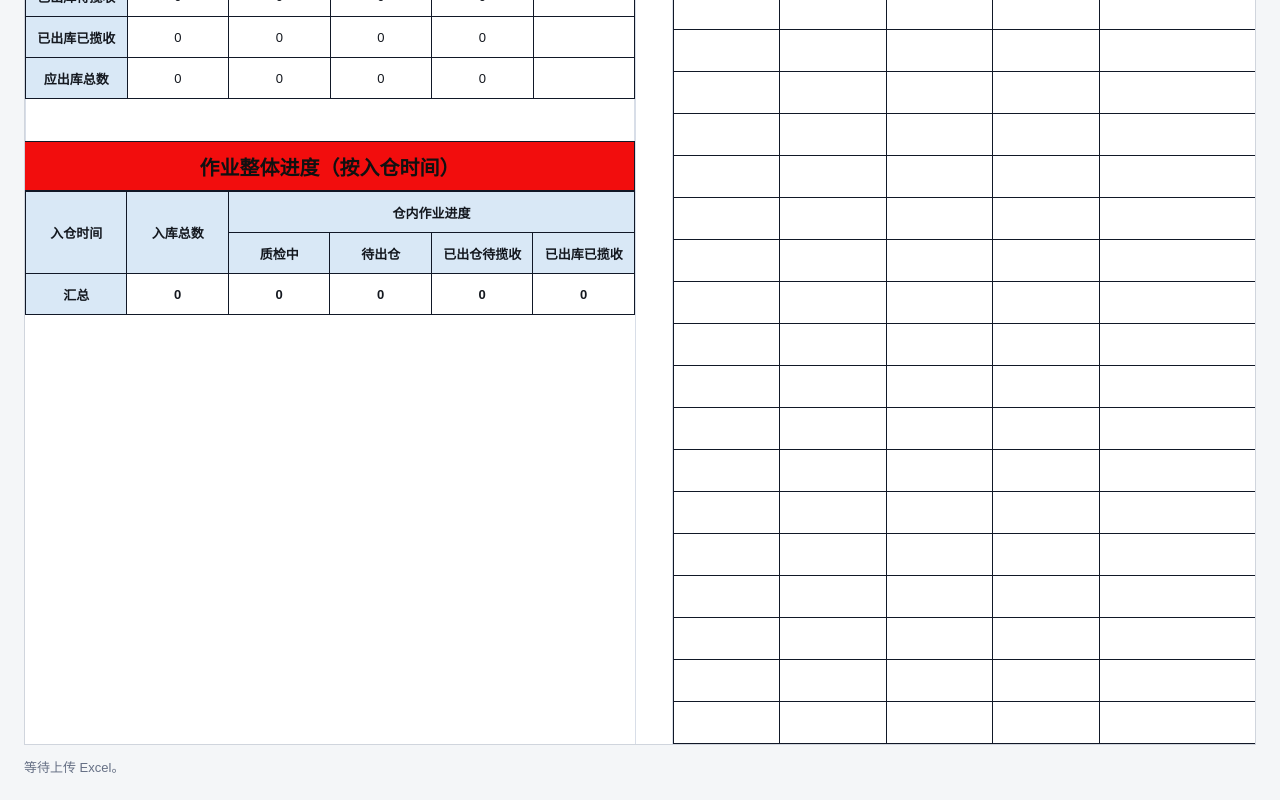
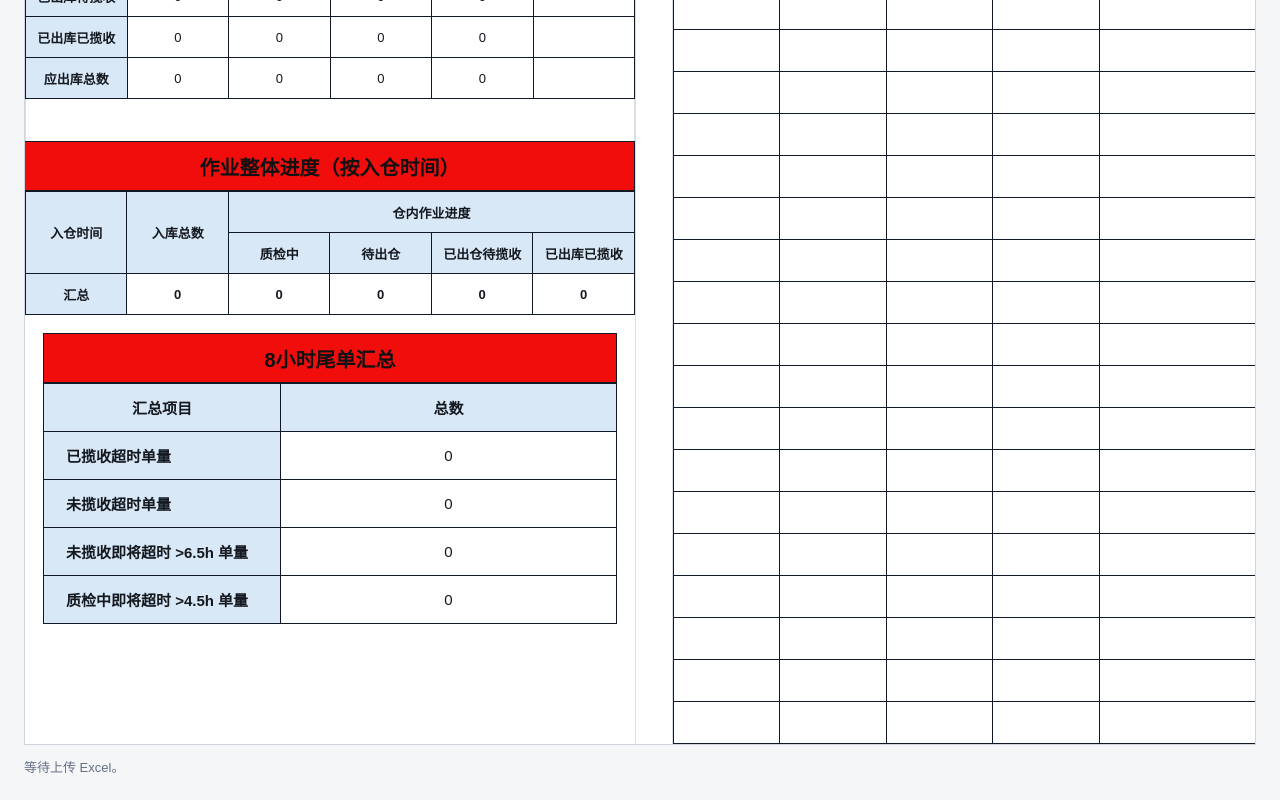
Before and after one commit to HoltCloud/qic-progress-report, a React (Vite) app: page / in a window 1280 px wide. Shown: the part 491-1291 px from the top of the page. Built offline with nearby package versions, Linux system fonts and the light colour scheme; a web font is replaced by a local one.

Commit message:
增加汇总表

```diff
--- a/src/App.jsx
+++ b/src/App.jsx
@@ -12,6 +12,20 @@ const initialCarrierRows = [
 
 const initialHourRows = [
   { label: "汇总", total: 0, qc: 0, wait_outbound: 0, out_wait_pickup: 0, picked: 0, summary: true },
+];
+
+const initialTailSummary = {
+  picked_overdue: 0,
+  unpicked_overdue: 0,
+  unpicked_soon: 0,
+  qc_soon: 0,
+};
+
+const tailSummaryRows = [
+  ["picked_overdue", "已揽收超时单量"],
+  ["unpicked_overdue", "未揽收超时单量"],
+  ["unpicked_soon", "未揽收即将超时 >6.5h 单量"],
+  ["qc_soon", "质检中即将超时 >4.5h 单量"],
 ];
 
 function nowMeta() {
@@ -120,6 +134,28 @@ function TailTable({ rows }) {
   );
 }
 
+function TailSummaryTable({ summary }) {
+  return (
+    <table className="tail-summary" aria-label="8小时尾单汇总表">
+      <colgroup><col /><col /></colgroup>
+      <thead>
+        <tr>
+          <th>汇总项目</th>
+          <th>总数</th>
+        </tr>
+      </thead>
+      <tbody>
+        {tailSummaryRows.map(([key, label]) => (
+          <tr key={key}>
+            <th>{label}</th>
+            <td>{summary[key] || 0}</td>
+          </tr>
+        ))}
+      </tbody>
+    </table>
+  );
+}
+
 export default function App() {
   const [reportTime, setReportTime] = useState(() => toInputDateTime(new Date()));
   const [report, setReport] = useState(() => ({
@@ -132,6 +168,7 @@ export default function App() {
     carrier_table: initialCarrierRows,
     hour_table: initialHourRows,
     tail_table: [],
+    tail_summary: initialTailSummary,
   }));
   const [currentFile, setCurrentFile] = useState(null);
   const [status, setStatus] = useState("等待上传 Excel。");
@@ -227,6 +264,10 @@ export default function App() {
               <div className="section-title">作业整体进度（按入仓时间）</div>
               <HourTable rows={report.hour_table} />
             </section>
+            <section className="section tail-summary-section">
+              <div className="section-title">8小时尾单汇总</div>
+              <TailSummaryTable summary={report.tail_summary || initialTailSummary} />
+            </section>
           </div>
 
           <div className="spacer" />
--- a/src/report.js
+++ b/src/report.js
@@ -187,6 +187,24 @@ function buildTailTable(orders, reportAt) {
   return rows;
 }
 
+function buildTailSummary(tailTable) {
+  return tailTable.reduce(
+    (summary, row) => {
+      summary.picked_overdue += row.picked_overdue;
+      summary.unpicked_overdue += row.unpicked_overdue;
+      summary.unpicked_soon += row.unpicked_soon;
+      summary.qc_soon += row.qc_soon;
+      return summary;
+    },
+    {
+      picked_overdue: 0,
+      unpicked_overdue: 0,
+      unpicked_soon: 0,
+      qc_soon: 0,
+    }
+  );
+}
+
 export function analyzeRows(rows, reportTime) {
   const reportAt = reportTime ? new Date(reportTime) : new Date();
   if (Number.isNaN(reportAt.getTime())) {
@@ -210,6 +228,7 @@ export function analyzeRows(rows, reportTime) {
   });
 
   const tailTable = buildTailTable(valid, reportAt);
+  const tailSummary = buildTailSummary(tailTable);
 
   return {
     report_date: `${reportAt.getFullYear()}/${reportAt.getMonth() + 1}/${reportAt.getDate()}`,
@@ -221,6 +240,7 @@ export function analyzeRows(rows, reportTime) {
     carrier_table: buildCarrierTable(valid),
     hour_table: buildHourTable(valid, reportAt),
     tail_table: tailTable,
+    tail_summary: tailSummary,
   };
 }
 
--- a/src/styles.css
+++ b/src/styles.css
@@ -197,6 +197,28 @@ th {
   background: #fff;
 }
 
+.tail-summary-section {
+  margin: 18px 18px 0;
+}
+
+.tail-summary-section .section-title {
+  border-left-width: 1px;
+}
+
+.tail-summary th,
+.tail-summary td {
+  height: 48px;
+  font-size: 15px;
+}
+
+.tail-summary tbody th {
+  text-align: left;
+  padding-left: 22px;
+}
+
+.tail-summary col:first-child { width: 430px; }
+.tail-summary col:last-child { width: 142px; }
+
 .hourly th[rowspan] { height: 82px; }
 .summary-row td, .summary-row th { font-weight: 800; }
 .empty-line td { height: 42px; color: transparent; }
```
